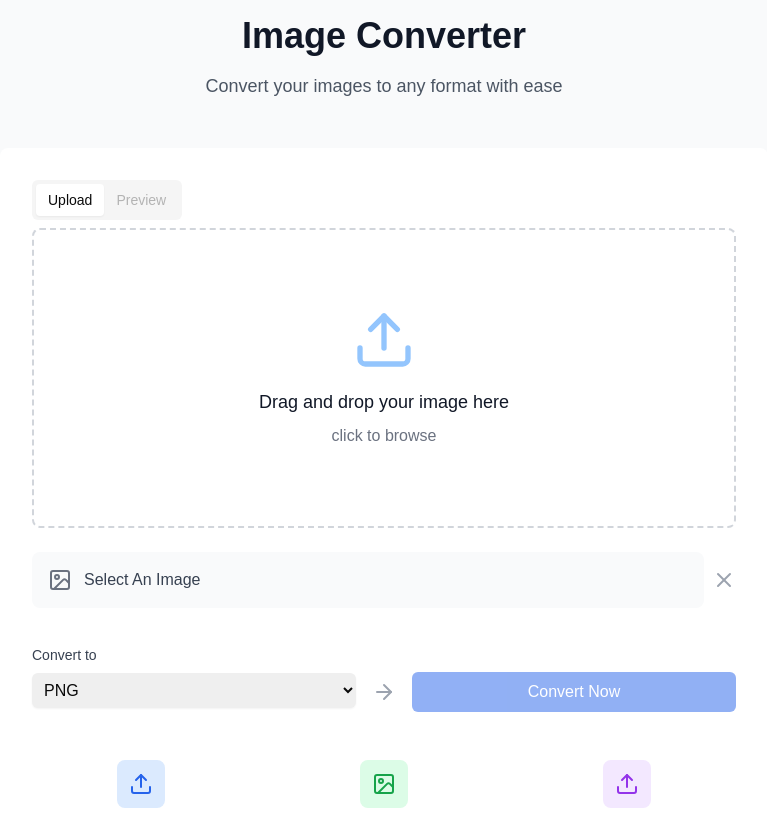
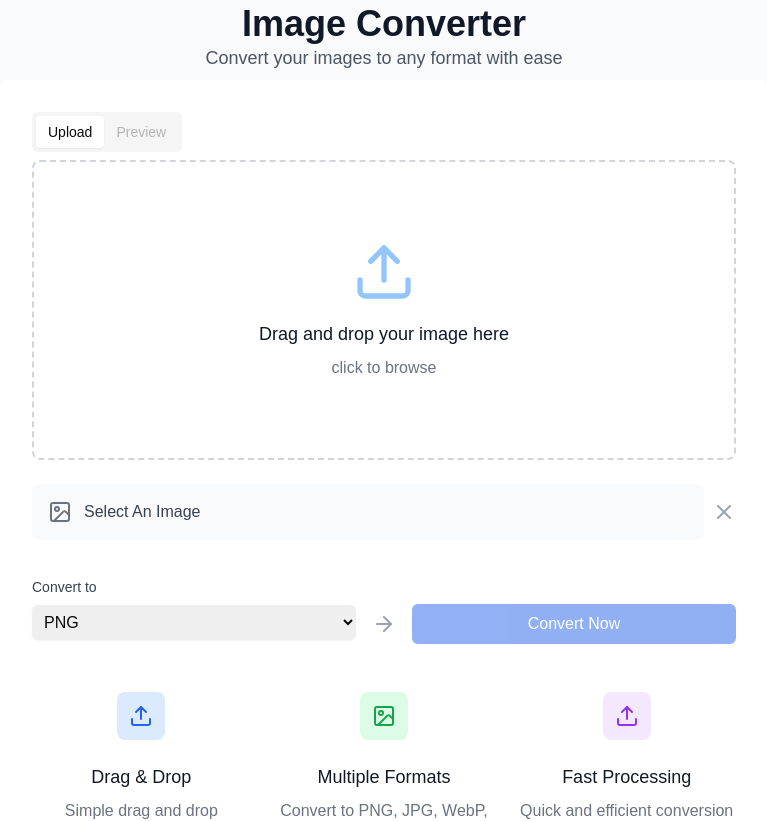
Before and after one commit to aidycodes/Image-Converter, a Next.js app: page / in a window 1280 px wide. Shown: the top 821 px of the page, without its empty margins (256-1023 px from the left). Built offline with nearby package versions, Linux system fonts and the light colour scheme.

Commit message:
final css changes

```diff
--- a/app/(imageconverter)/ImageConverter.tsx
+++ b/app/(imageconverter)/ImageConverter.tsx
@@ -71,21 +71,21 @@ export const ImageConverter = () => {
   }, [image])
 
   return (
-    <div className="-mt-20 min-h-screen bg-gray-50 py-12 px-4 bg-gray-100 dark:bg-[var(--background)]">
+    <div className="flex flex-col min-h-screen bg-gray-50 mt py-12 px-4 bg-gray-100 dark:bg-[var(--background)] ">
         <Toaster position="bottom-center"  reverseOrder={false}
         toastOptions={{
           className: "dark:bg-zinc-700 dark:text-white",
         }}/>
       <ModeToggle/>
-      <div className="max-w-3xl mx-auto ">
+      <div className="max-w-3xl mx-auto -mt-12 ">
         {/* Header */}
-        <div className="text-center mb-12">
-          <h1 className="text-4xl font-bold text-gray-900 mb-4 dark:text-gray-300">Image Converter</h1>
-          <p className="text-lg text-gray-600 dark:text-gray-400">Convert your images to any format with ease</p>
+        <div className="text-center mb-14 ">
+          <h1 className="text-4xl font-bold text-gray-900 mt-1 dark:text-gray-300">Image Converter</h1>
+          <p className="text-lg text-gray-600 dark:text-gray-400 ">Convert your images to any format with ease</p>
         </div>
 
         {/* main  */}
-        <div className="bg-white dark:bg-zinc-900 rounded-lg shadow-lg p-8 lg:h-[780px] ">
+        <div className="bg-white dark:bg-zinc-900 rounded-lg shadow-lg p-8 lg:h-[780px] -mt-12 ">
             <Tabs defaultValue="upload" value={tab}>
         <TabsList>
             <TabsTrigger onClick={() => setTab('upload')} value="upload">Upload</TabsTrigger>
--- a/app/(imageconverter)/page.tsx
+++ b/app/(imageconverter)/page.tsx
@@ -1,7 +1,7 @@
 import { ImageConverter } from "./ImageConverter";
 
 const Page = () => (
-  <div className="mt-12">
+  <div className="">
     <ImageConverter/>
   </div>
 )
--- a/components/DarkModeToggle.tsx
+++ b/components/DarkModeToggle.tsx
@@ -7,7 +7,7 @@ export function ModeToggle() {
   const { setTheme, theme } = useTheme()
 
   return (
-   <div className="bg-transparent absolute top-0 right-0 hover:bg-transparent  h-12 w-12 cursor-pointer m-4 hover:bg-gray-200 dark:hover:bg-gray-800 flex items-center justify-center rounded-md"
+   <div className="bg-transparent absolute top-0 right-0 hover:bg-transparent  h-10 w-12 cursor-pointer m-4 hover:bg-gray-200 dark:hover:bg-gray-800 flex items-center justify-center rounded-md"
     onClick={() => setTheme(theme === "light" ? "dark" : "light")}>
         {theme === "light" ? <Sun size={32}/> : <Moon size={32} className="text-white"/>}
     </div>
```
